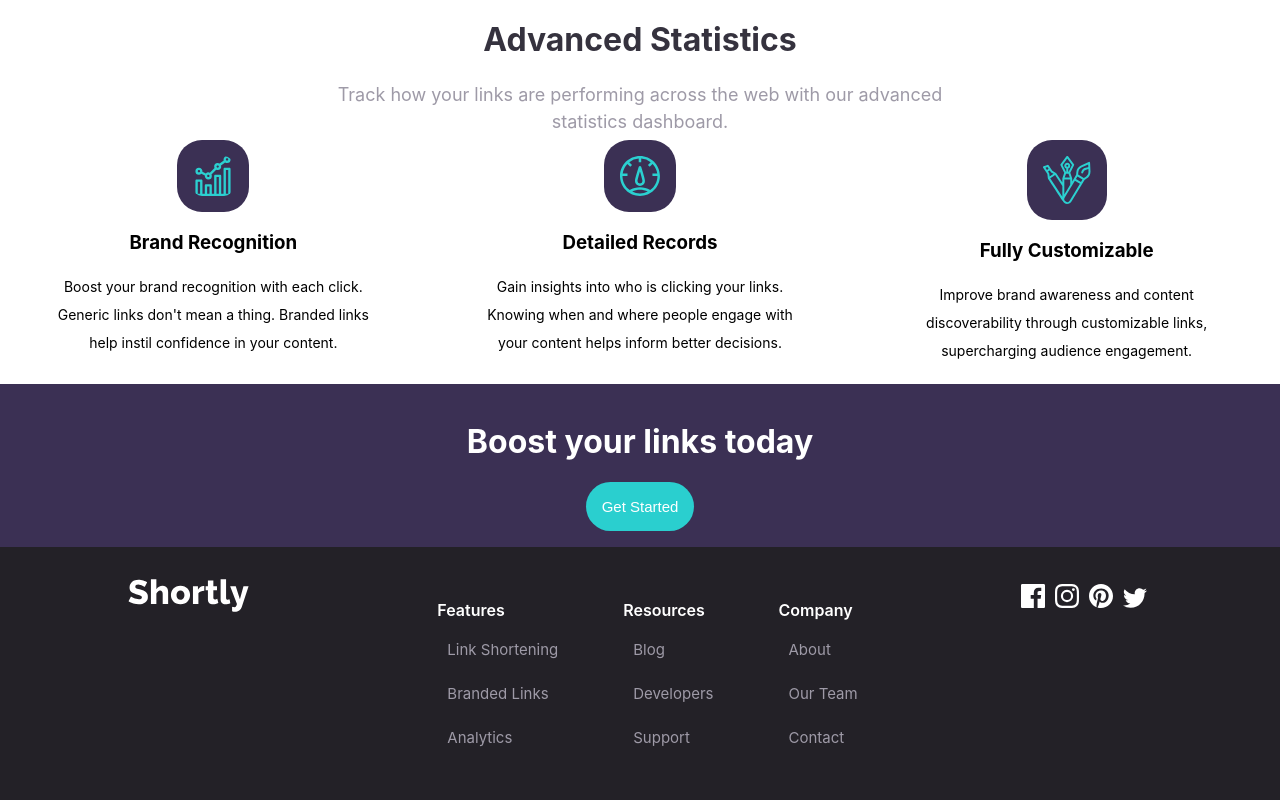
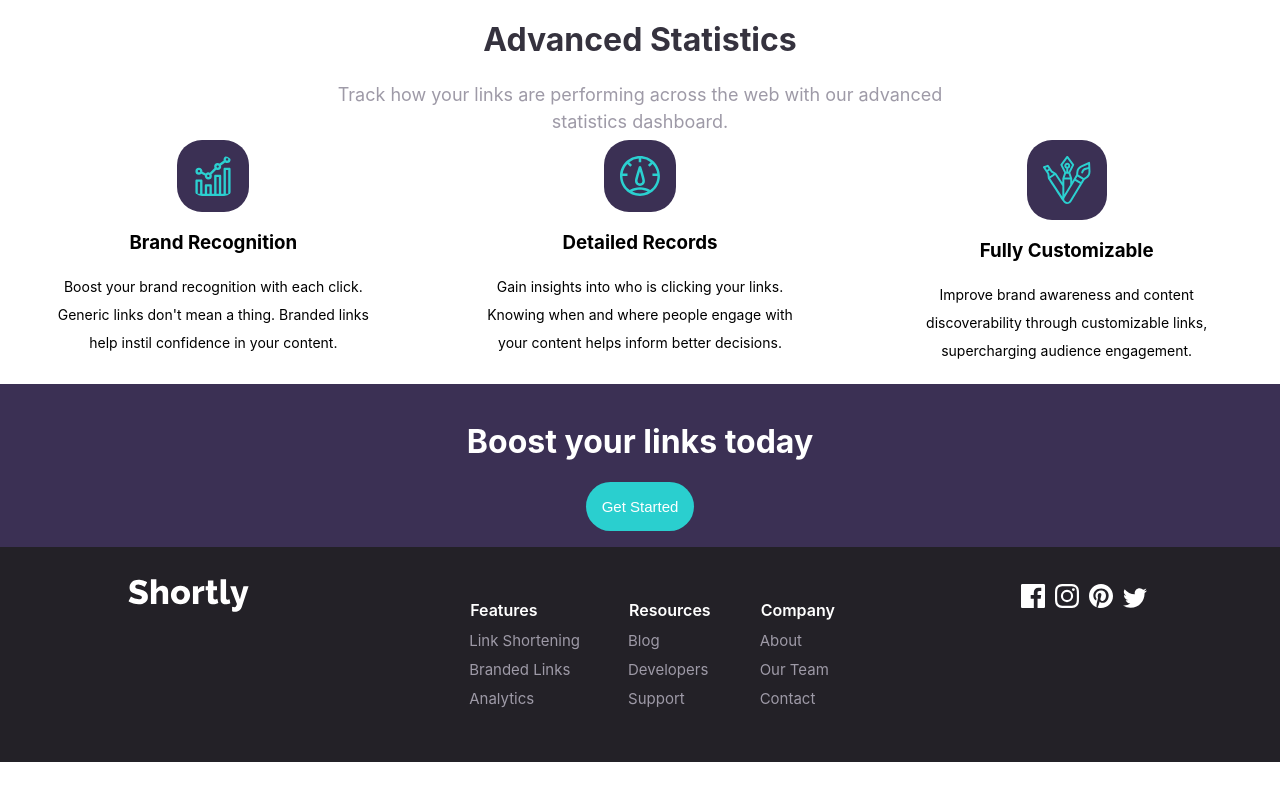
Before and after one commit to ahmed1175/project1.12, a React (Create React App) app: page / in a window 1280 px wide. Shown: the part 734-1534 px from the top of the page. After the commit the page ends 1496 px from the top, so only its background shows below. Built offline with nearby package versions, Linux system fonts and the light colour scheme.

Commit message:
footer.css

```diff
--- a/src/component/footer/footer.css
+++ b/src/component/footer/footer.css
@@ -35,18 +35,18 @@
 /* __________list component __________________________ */
 .list {
   display: flex;
-  gap: 5px;
   color: white;
-  align-items: start;
+  align-items: flex-start;
   list-style: none;
 }
 .list1 li {
-  margin: 5px;
+  margin: 2px 0;
   list-style: none;
-  padding: 10px;
+  padding: 4px;
   font-size: 15px;
   color: #9e9aa7;
   cursor: pointer;
+  user-select: none;
 }
 .list1 li:hover {
   color: white;
@@ -55,6 +55,7 @@
   font-size: 16px;
   padding: 5px;
   font-weight: 600;
+  list-style-type: none;
 }
 /* ______________icons component ___________________________ */
 .icon img {
```
